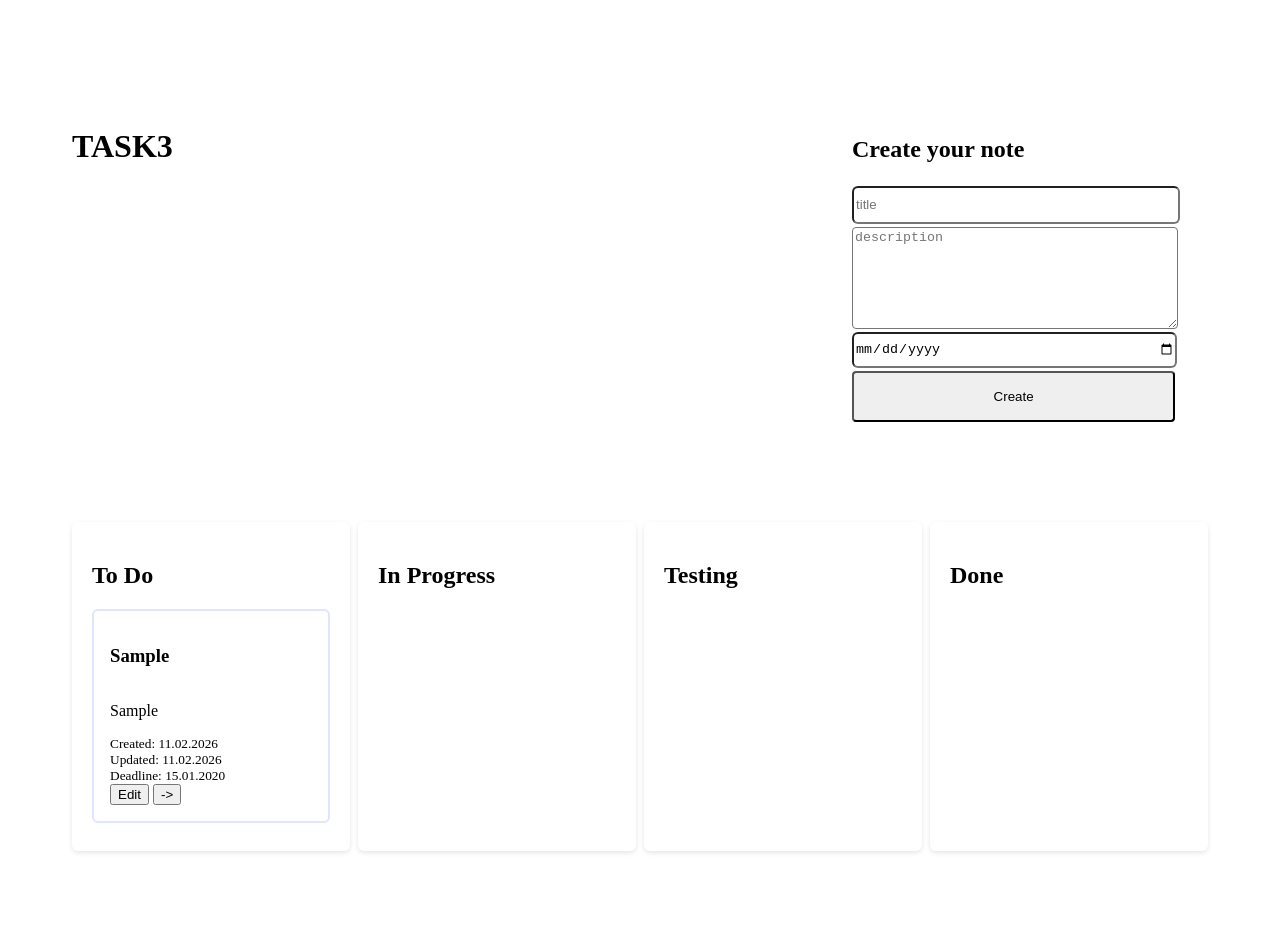
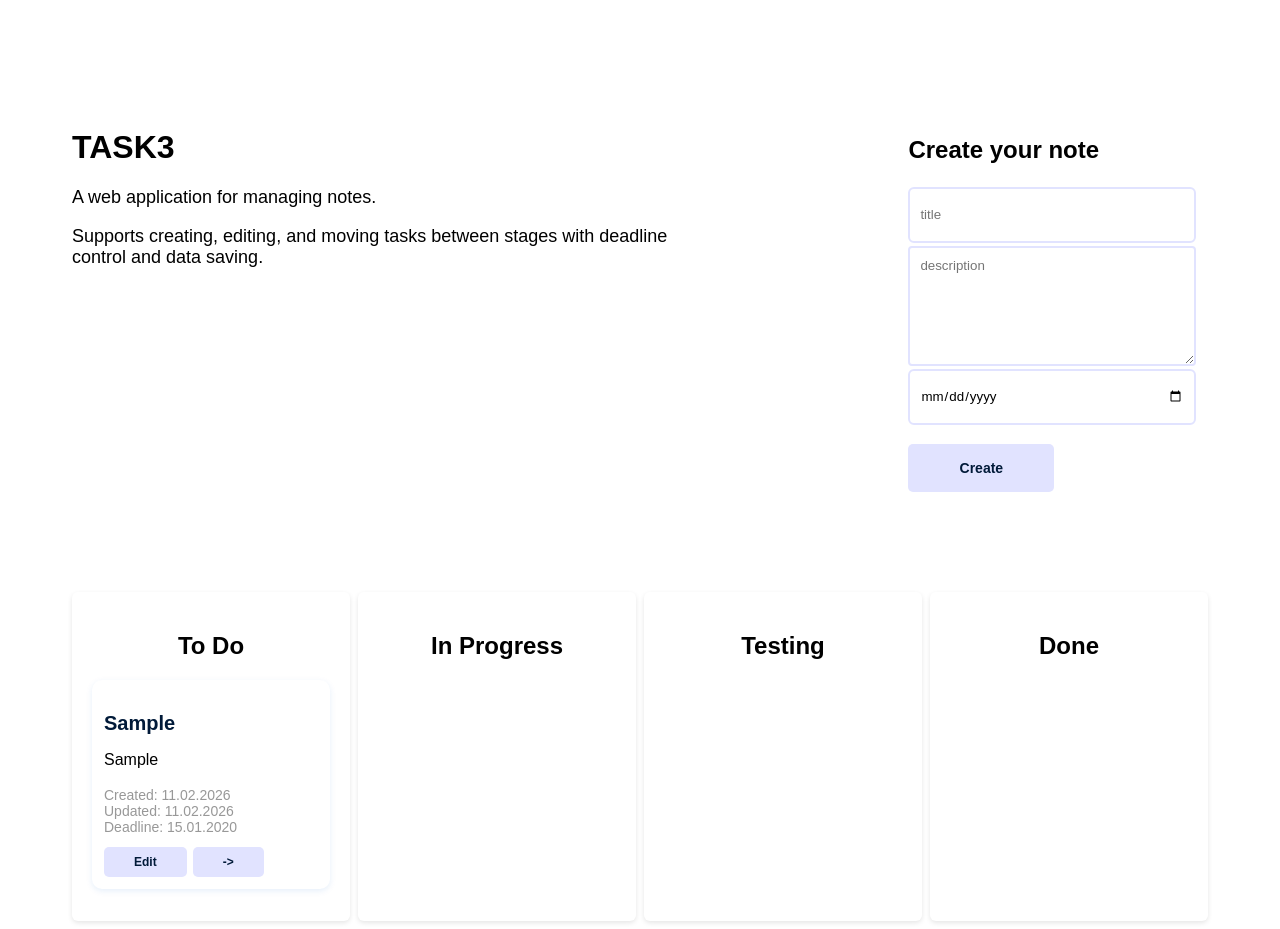
Before and after one commit to pashechkar-max/Task3, a website: page index.html in a window 1280 px wide. Both pictures are taken after typing "Sample", "Sample", "2020-01-15" into the empty fields and a click on the button "Create". Before the commit the page ends 859 px from the top, so only its background shows below. Drawn offline with Linux system fonts and the light colour scheme.

Commit message:
commit 13

```diff
--- a/css/main.css
+++ b/css/main.css
@@ -1,3 +1,7 @@
+*{
+    font-family: Arial, Helvetica, sans-serif;
+}
+
 .columns {
     display: flex;
     gap: 8px;
@@ -15,6 +19,54 @@
     box-shadow: 0 3px 10px rgba(0,0,0,0.11);
 }
 
+.card {
+    background: #ffffff;
+    border-radius: 10px;
+    padding: 12px;
+    margin-bottom: 12px;
+    box-shadow: 0 2px 6px rgba(0, 102, 204, 0.1);
+}
+
+.card h3 {
+    font-size: 20px;
+    margin-bottom: 6px;
+    color: #011a39;
+}
+
+.card p {
+    font-size: 16px;
+    margin-bottom: 6px;
+}
+
+.card small {
+    display: block;
+    font-size: 14px;
+    color: #989898;
+    margin-top: 18px;
+}
+
+.actions {
+    display: flex;
+    gap: 6px;
+    flex-wrap: wrap;
+}
+
+.actions button {
+    padding: 8px 30px;
+    font-size: 12px;
+    border-radius: 5px;
+    border: none;
+    cursor: pointer;
+    background: #e1e3ff;
+    color: #011a39;
+    font-weight: 600;
+    margin-top: 12px;
+}
+
+.actions button:hover {
+    background: #e1e3ff;
+}
+
 .create-task{
     display: flex;
     flex-direction: column;
@@ -28,19 +80,28 @@ input {
     width: 100%;
     height: 4vh;
     border-radius: 6px;
+    border: #e1e3ff solid 2px;
+    padding: 10px;
 }
 
 textarea {
     height: 12vh;
     width: 100%;
     border-radius: 4px;
+    border: #e1e3ff solid 2px;
+    padding: 10px;
 }
 
 .create{
     display: block;
-    padding: 16px;
-    width: 101%;
-    border-radius: 4px;
+    padding: 2vh 4vw;
+    border-radius: 5px;
+    margin-top: 2vh;
+    background: #e1e3ff;
+    border: 0;
+    font-weight: 600;
+    font-size: 14px;
+    color: #011a39;
 }
 
 .start{
@@ -50,12 +111,13 @@ textarea {
     align-items: baseline;
 }
 
-.task-card{
-    display: flex;
-    flex-direction: column;
-    border: #e1e3ff solid 2px;
-    background: #ffffff;
-    padding: 16px;
-    border-radius: 6px;
-    margin-bottom: 1vh;
+.start-text p{
+    display: block;
+    padding: 0 180px 0 0;
+    font-size: 18px;
 }
+
+h2{
+    text-align: center;
+    color: #000;
+}
--- a/js/main.js
+++ b/js/main.js
@@ -124,7 +124,14 @@ Vue.component('create-task', {
 <div class="start">
     <div class="start-text">
     <h1>TASK3</h1>
-    <p></p>
+    <p>
+        A web application for managing notes.<br>
+    </p>
+    <p>
+     Supports creating, editing,
+        and moving tasks between stages
+        with deadline control and data saving.
+</p>
 </div>
     <div class="create-task">
     <h2>Create your note</h2>
```
